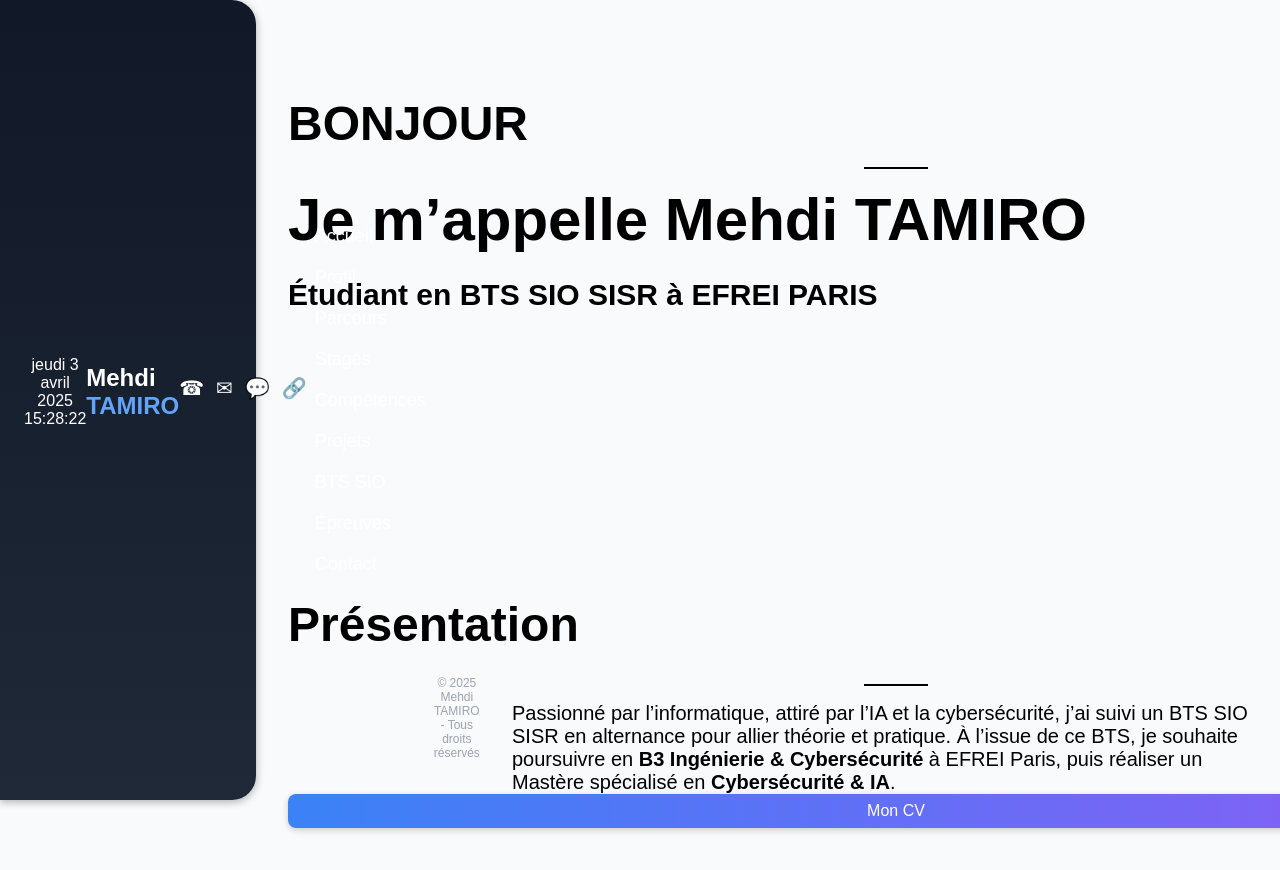
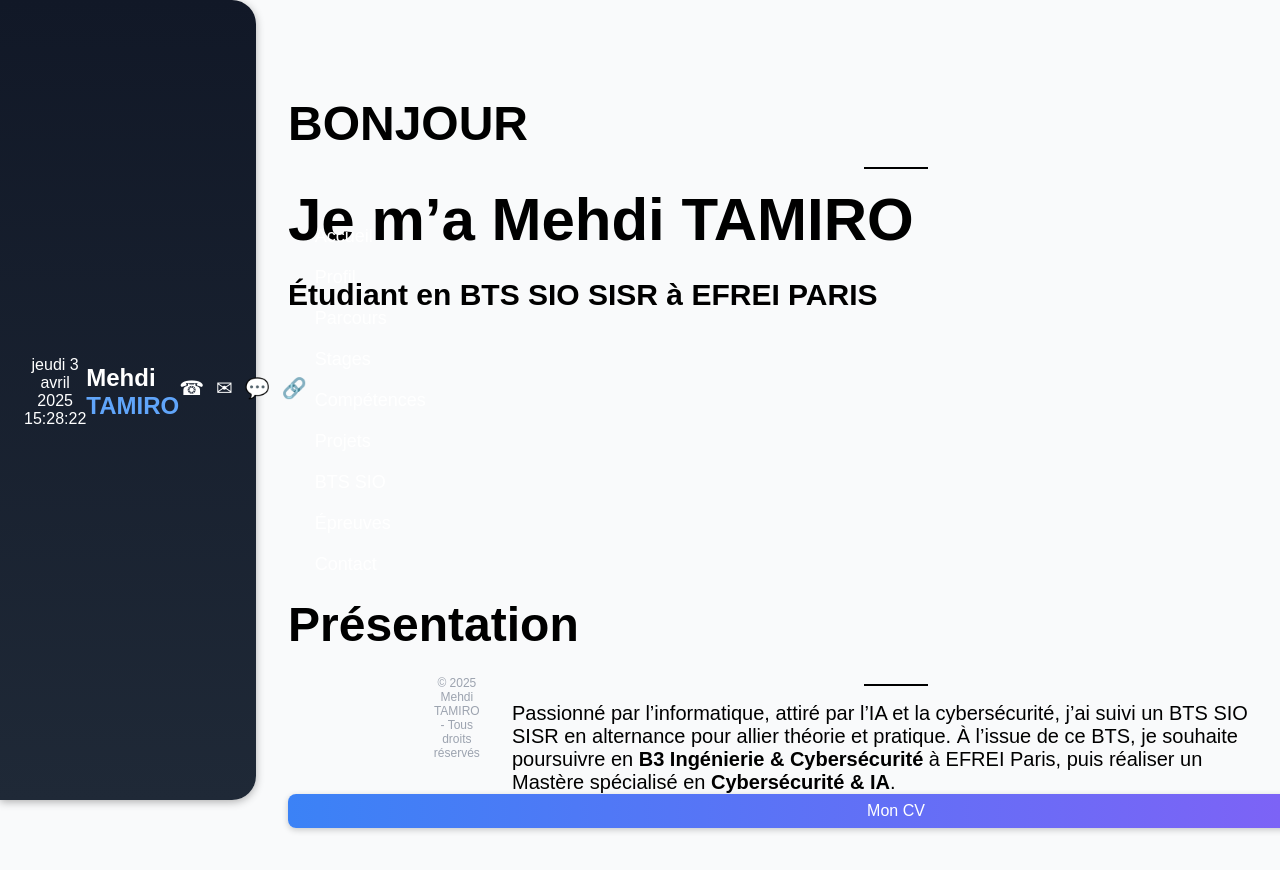
Before and after one commit to 11nbk11/Portfolio, a plain HTML site: page index.html in a window 1280 px wide. Shown: the top 870 px of the page. Drawn offline with Linux system fonts and the light colour scheme.

Commit message:
Add files via upload

```diff
--- a/index.html
+++ b/index.html
@@ -52,7 +52,7 @@
     <section class="hero-section pt-16">
       <h2 class="text-5xl font-bold">BONJOUR</h2>
       <hr class="divider">
-      <h1 class="text-6xl font-extrabold mb-6">Je m’appelle Mehdi TAMIRO</h1>
+      <h1 class="text-6xl font-extrabold mb-6">Je m’a Mehdi TAMIRO</h1>
       <h3 class="text-3xl font-semibold">
         Étudiant en BTS SIO SISR à EFREI PARIS
       </h3>
```
